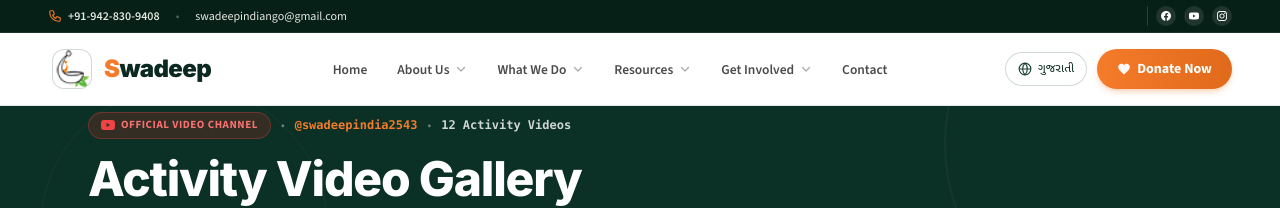
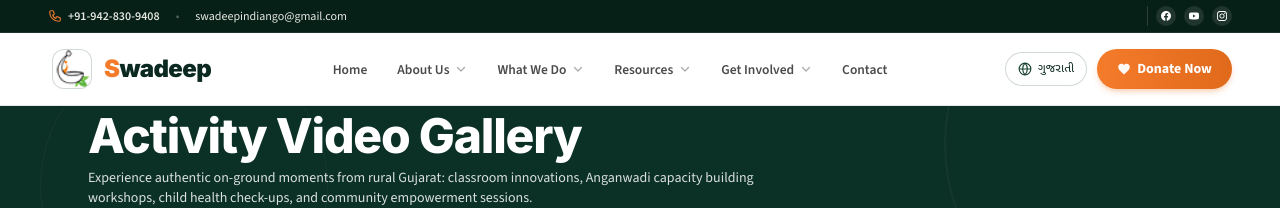
Before and after one commit to techprograming/swadeep, a Next.js app: page /videos in a window 1280 px wide. Shown: the top 208 px of the page. Built offline with nearby package versions, Linux system fonts and the light colour scheme.

Commit message:
Remove video channel pill badge from videos hero header

```diff
--- a/src/app/videos/page.tsx
+++ b/src/app/videos/page.tsx
@@ -105,21 +105,6 @@ export default function VideosPage() {
         </div>
 
         <div className="relative z-10 max-w-6xl mx-auto px-4 sm:px-6 space-y-4">
-          <div className="flex flex-wrap items-center gap-2.5">
-            <span className="inline-flex items-center gap-1.5 px-3 py-1 rounded-full bg-red-600/20 border border-red-500/30 text-red-400 text-[11px] font-bold tracking-wider uppercase">
-              <YoutubeIcon size={14} className="text-red-500" />
-              <span>{isGujarati ? "સત્તાવાર વિડીયો ચેનલ" : "Official Video Channel"}</span>
-            </span>
-            <span className="text-white/40 text-xs">•</span>
-            <span className="text-[#F47B2A] text-xs font-mono font-bold">
-              {YOUTUBE_CHANNEL.handle}
-            </span>
-            <span className="text-white/40 text-xs">•</span>
-            <span className="text-white/80 text-xs font-mono font-semibold">
-              12 {isGujarati ? "પ્રવૃત્તિ વિડીયો" : "Activity Videos"}
-            </span>
-          </div>
-
           <div className="max-w-3xl space-y-2">
             <h1 className="font-heading text-3xl sm:text-4xl md:text-5xl font-extrabold tracking-tight text-white leading-tight">
               {isGujarati ? "પ્રવૃત્તિ વિડીયો ગેલેરી" : "Activity Video Gallery"}
```
